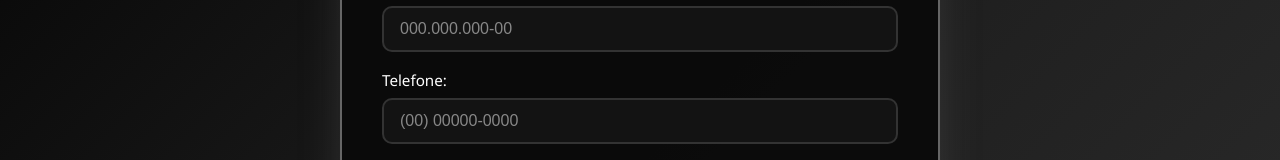
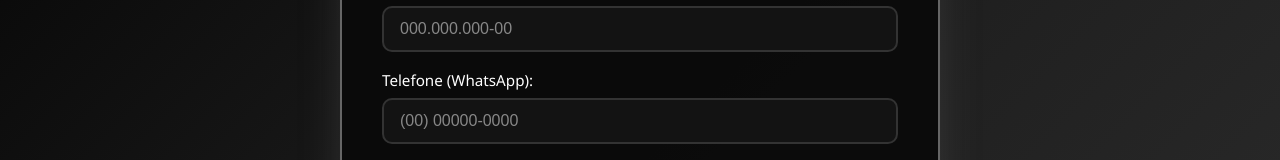
Before and after one commit to AdrielBR25/Fintech-GerenciaSix-FrontEnd, a React (Vite) app: page / in a window 1280 px wide. Shown: the part 432-592 px from the top of the page. Built offline with nearby package versions, Linux system fonts and the light colour scheme; no server answers.

Commit message:
Trocado o nome telefone para telefone (WhatsApp)

```diff
--- a/src/pages/FormularioPage.jsx
+++ b/src/pages/FormularioPage.jsx
@@ -158,7 +158,7 @@ function FormularioPage() {
           </div>
 
           <div className="form-group">
-            <label htmlFor="telefone">Telefone:</label>
+            <label htmlFor="telefone">Telefone (WhatsApp):</label>
             <input
               type="tel"
               id="telefone"
```
